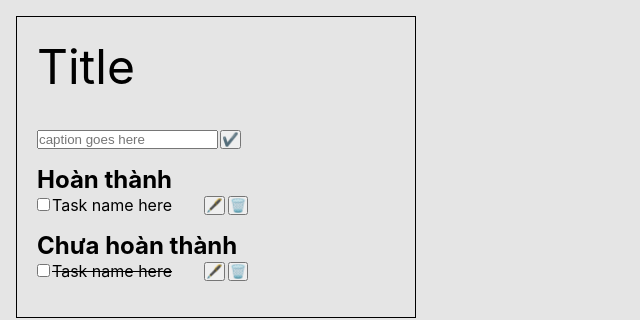
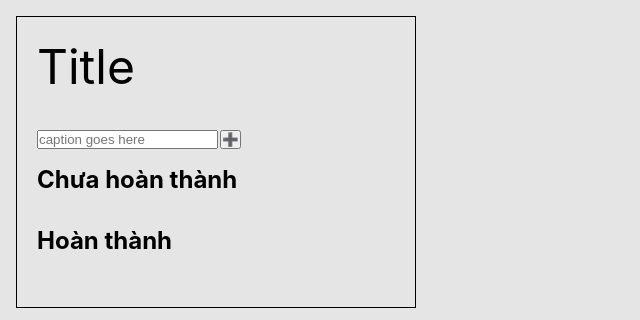
Before and after one commit to duckiesakaminhduc/To-do-list, a React (Create React App) app: page / in a window 1280 px wide. Shown: the top 320 px of the page, without its empty margins (0-640 px from the left). Built offline with nearby package versions, Linux system fonts and the light colour scheme.

Commit message:
feat: edit task

```diff
--- a/src/components/TaskInput/TaskInput.tsx
+++ b/src/components/TaskInput/TaskInput.tsx
@@ -1,13 +1,37 @@
-import React from 'react'
-import './TaskInput.css'
-export default function TaskInput() {
+import React, { useState } from "react";
+import "./TaskInput.css";
+import { Todo } from "../@types/todo.type";
+
+interface TaskInputProps {
+  addTodo: (name: string) => void;
+  currentTask: Todo | null;
+}
+
+export default function TaskInput(props: TaskInputProps) {
+  const { addTodo, currentTask } = props;
+  const [name, setName] = useState<string>("");
+
+  const handleSubmit = (event: React.FormEvent<HTMLFormElement>) => {
+    event.preventDefault();
+    addTodo(name);
+    setName("");
+  };
+
+  const handleChange = (event: React.ChangeEvent<HTMLInputElement>) => {
+    setName(event.target.value);
+  };
   return (
-    <div className=''>
+    <div className="">
       <div className="title">Title</div>
-      <form>
-        <input type="text" placeholder='caption goes here'/>
-        <button type='submit'>✔️</button>
+      <form onSubmit={handleSubmit}>
+        <input
+          type="text"
+          value={currentTask ? currentTask.name : name}
+          placeholder="caption goes here"
+          onChange={handleChange}
+        />
+        <button type="submit">{currentTask ? "✔️" : "➕"}</button>
       </form>
     </div>
-  )
+  );
 }
--- a/src/components/TaskList/TaskList.css
+++ b/src/components/TaskList/TaskList.css
@@ -14,3 +14,6 @@ input {
 .taskName.taskDone {
     text-decoration: line-through;
 }
+.tasklist{
+    margin-bottom: 2em;
+}
--- a/src/components/TaskList/TaskList.tsx
+++ b/src/components/TaskList/TaskList.tsx
@@ -1,30 +1,37 @@
 import React from "react";
 import "./TaskList.css";
+import { Todo } from "../@types/todo.type";
 
 interface TaskListProps {
   doneTaskList?: boolean;
+  todos: Todo[];
+  startEdit: (id: string) => void;
 }
 
 export default function TaskList(props: TaskListProps) {
-  const { doneTaskList } = props;
-  console.log(doneTaskList)
+  const { doneTaskList, todos, startEdit } = props;
+  console.log("TaskList", todos);
   return (
-    <div>
-      <h2 className="">
-        {doneTaskList? "Chưa hoàn thành" : "Hoàn thành"}
-      </h2>
-      <div className="task">
+    <div className="tasklist">
+      <h2 className="">{doneTaskList ? "Hoàn thành" : "Chưa hoàn thành"}</h2>
+      {todos.map((todo) => (
+        <div className="task" key={todo.id}>
           <div className="task__bar">
-          <input type="checkbox" />
-          <span className={`taskName ${doneTaskList ? "taskDone" : ""} `}>
-            Task name here
+            <input
+              type="checkbox"
+              // checked={todo.done}
+            />
+            {/* <span className={`taskName ${doneTaskList ? "taskDone" : ""} `}> */}
+            <span className={`taskName ${todo.done ? "taskDone" : ""} `}>
+              {todo.name}
             </span>
           </div>
           <div className="task__action">
-          <button className="taskBtn">🖋️</button>
+            <button className="taskBtn" onClick={()=>startEdit}>🖋️</button>
             <button className="taskBtn">🗑️</button>
           </div>
         </div>
+      ))}
     </div>
   );
 }
--- a/src/components/TodoList/TodoList.tsx
+++ b/src/components/TodoList/TodoList.tsx
@@ -1,4 +1,4 @@
-import React, { useState } from "react";
+import React, { useEffect, useState } from "react";
 import TaskInput from "../TaskInput/TaskInput";
 import TaskList from "../TaskList/TaskList";
 import "./TodoList.css";
@@ -6,19 +6,37 @@ import { Todo } from "../@types/todo.type";
 export default function TodoList() {
   //dat danh sach task o cha de truyen xuong con
   const [todos, setTodos] = useState<Todo[]>([]);
+  const doneTodos = todos.filter((todo) => todo.done);
+  const notDoneTodos = todos.filter((todo) => !todo.done);
+  const [currentTask, setCurrentTask] = useState<Todo | null>(null);
   const addTodo = (task_name: string) => {
     const todo: Todo = {
       name: task_name,
       done: false,
       id: new Date().toISOString(),
     };
-    setTodos((prev) => [...prev, todo]);
+    setTodos((prev) => [todo, ...prev]);
   };
+
+  const startEdit = (id: string) => {
+    let curTask = todos.find((task) => task.id === id);
+    if (curTask) setCurrentTask(curTask);
+  };
+
+  const edit = (name: string) => {
+    setCurrentTask((prev) => {
+      if (prev) return { ...prev, name };
+      return null;
+    });
+  };
+
+  const doneEdit = () => {};
+
   return (
     <div className="main">
-      <TaskInput />
-      <TaskList />
-      <TaskList doneTaskList />
+      <TaskInput addTodo={addTodo} currentTask={currentTask} />
+      <TaskList todos={notDoneTodos} startEdit={startEdit} />
+      <TaskList doneTaskList todos={doneTodos} startEdit={startEdit} />
     </div>
   );
 }
```
Also changed, not shown: src/screens/ListScreen.tsx (deleted, +0 -26 lines). Lines whose indentation alone changed are shown as unchanged.
